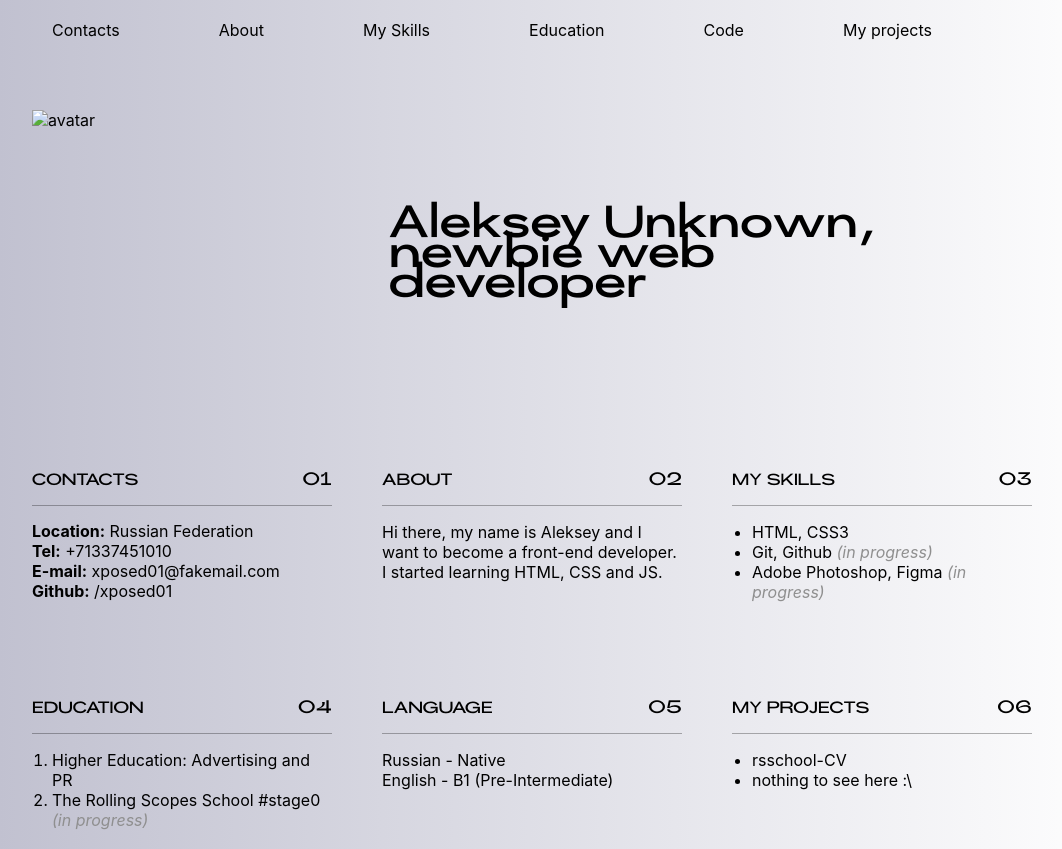
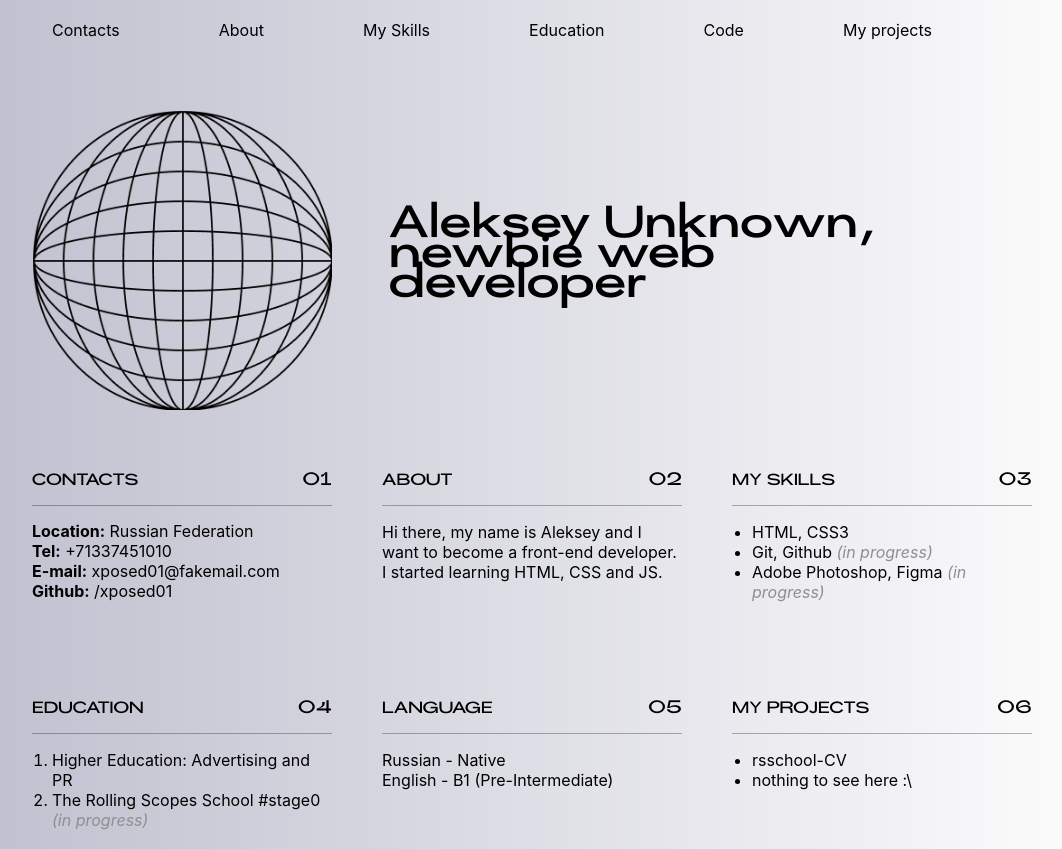
Before and after one commit to xposed01/rsschool-cv, a plain HTML site: page index.html in a window 1280 px wide. Shown: the top 849 px of the page, without its empty margins (148-1210 px from the left). Drawn offline with Linux system fonts and the light colour scheme; the site is published under a folder, as on GitHub Pages, so addresses that start at the root find nothing.

Commit message:
fix: bug with avatar

```diff
--- a/index.html
+++ b/index.html
@@ -26,7 +26,7 @@
     <main class="main-container">
 
       <div class="main-profile">
-        <img src="/assets/img/avatar.png" width="300" height="300" alt="avatar" class="logo" />
+        <img src="assets/img/avatar.png" width="300" height="300" alt="avatar" class="logo" />
         <h1 class="profile">Aleksey Unknown, newbie web developer</h1>
       </div>
 
```
